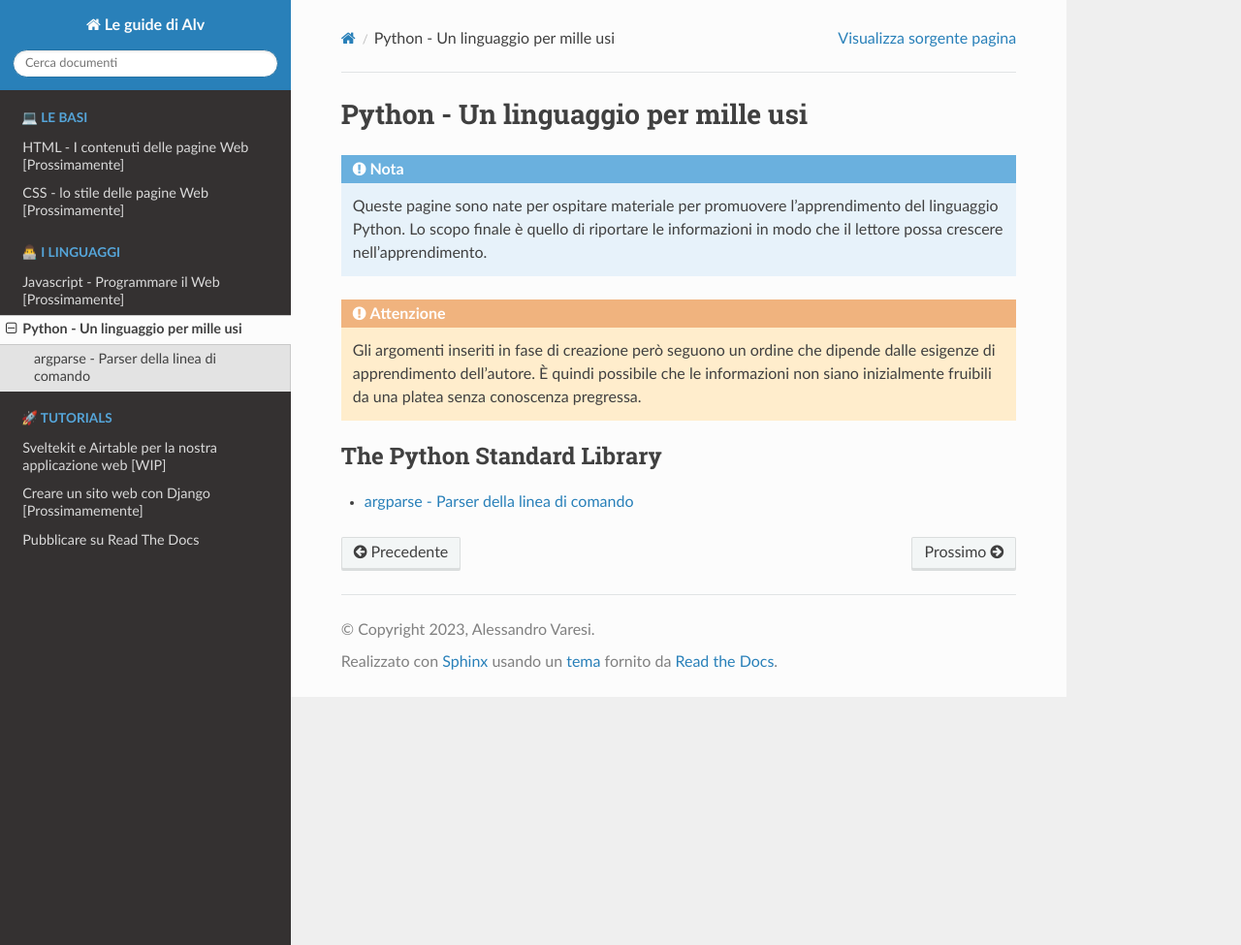
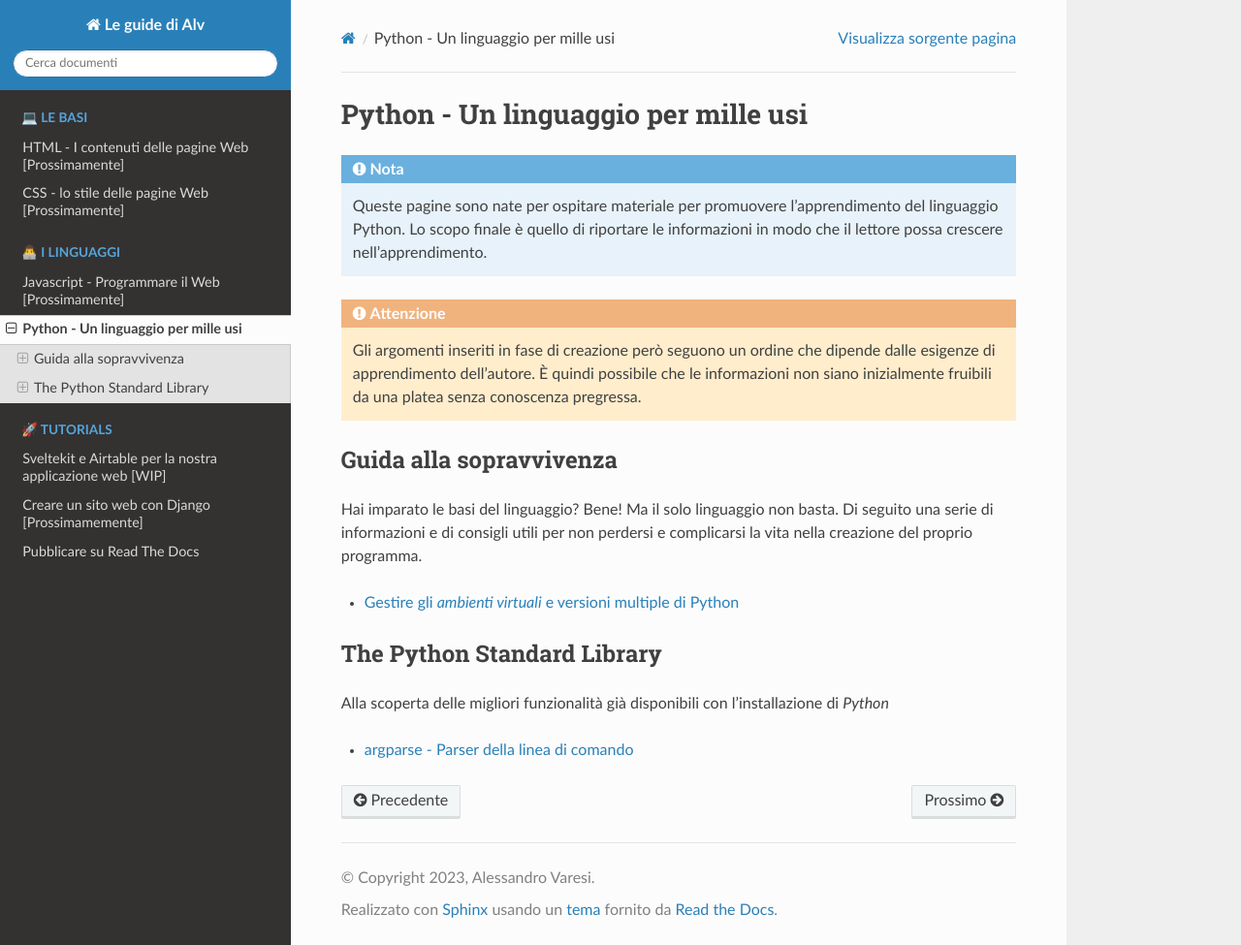
Before and after one commit to novice-handbooks/le-guide-di-alv, a Sphinx documentation site: the page built from docs/language/python/index.rst, in a window 1280 px wide and 975 px high. Shown: the whole window at 97% size. Built offline with Sphinx 7.4.7 and the Read the Docs theme 2.0.0, drawn with Linux system fonts in a browser that asks for light colours.

```diff
--- a/docs/language/python/argparse.rst
+++ b/docs/language/python/argparse.rst
@@ -1,5 +1,5 @@
-argparse - Parser per opzioni da linea di comando, argomenti e sottocomandi.
-============================================================================
+argparse - Parser della linea di comando
+========================================
 
 .. note::
   I contenuti che seguono prendono forte ispirazione dalla documentazione
--- a/docs/language/python/index.rst
+++ b/docs/language/python/index.rst
@@ -15,8 +15,28 @@ Python - Un linguaggio per mille usi
   È quindi possibile che le informazioni non siano inizialmente fruibili
   da una platea senza conoscenza pregressa.
 
+Guida alla sopravvivenza
+------------------------
+
+Hai imparato le basi del linguaggio? Bene!
+Ma il solo linguaggio non basta. Di seguito una serie di informazioni e di
+consigli utili per non perdersi e complicarsi la vita nella creazione del
+proprio programma.
+
 .. toctree::
   :maxdepth: 1
-  :caption: The Python Standard Library
 
-  argparse - Parser della linea di comando <argparse>
+  venv_pyenv_poetry
+
+
+
+The Python Standard Library
+---------------------------
+
+Alla scoperta delle migliori funzionalità già disponibili con l'installazione
+di `Python`
+
+.. toctree::
+  :maxdepth: 1
+
+  argparse
```
Also changed, not shown: docs/language/python/venv_pyenv_poetry.rst (added, +183 -0 lines).
